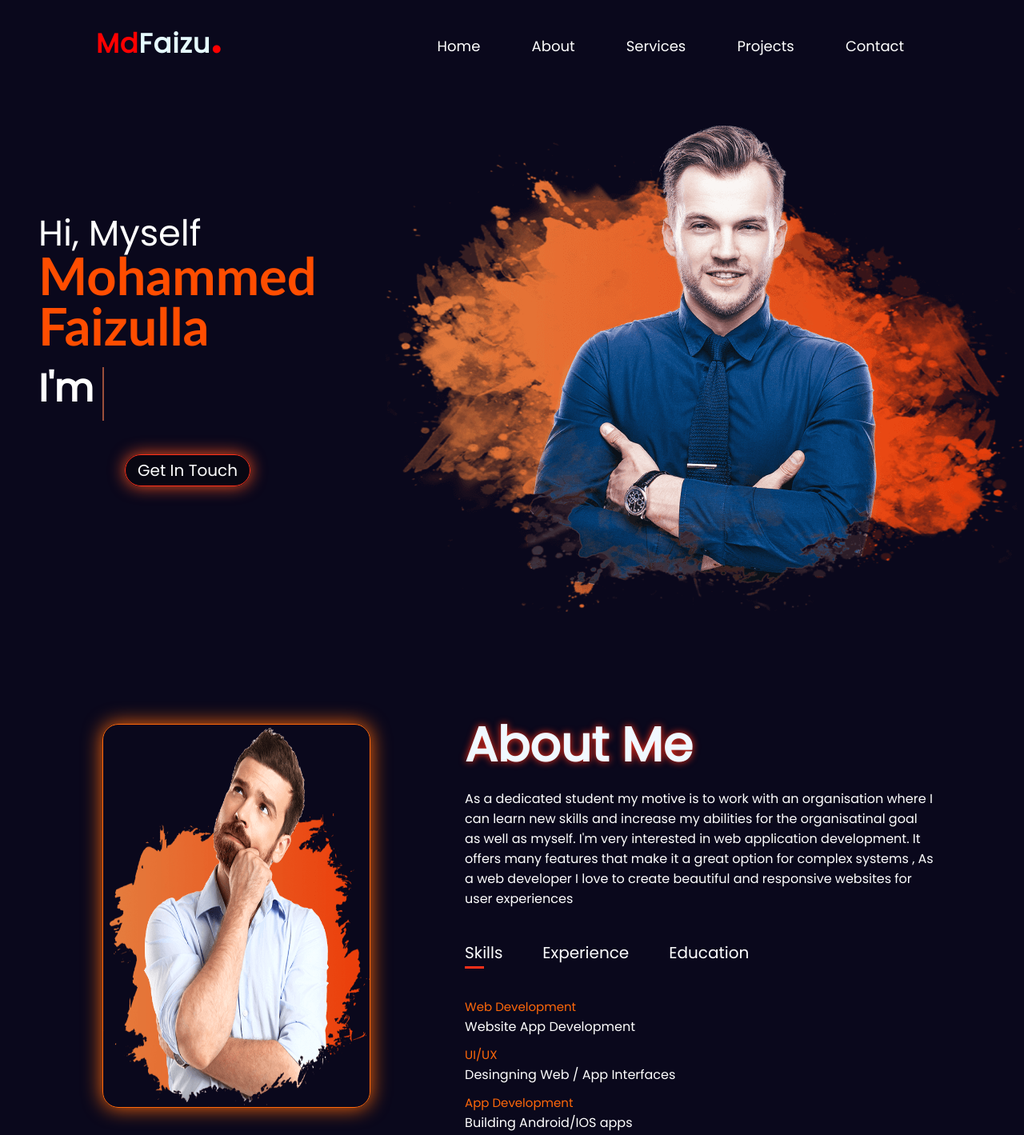
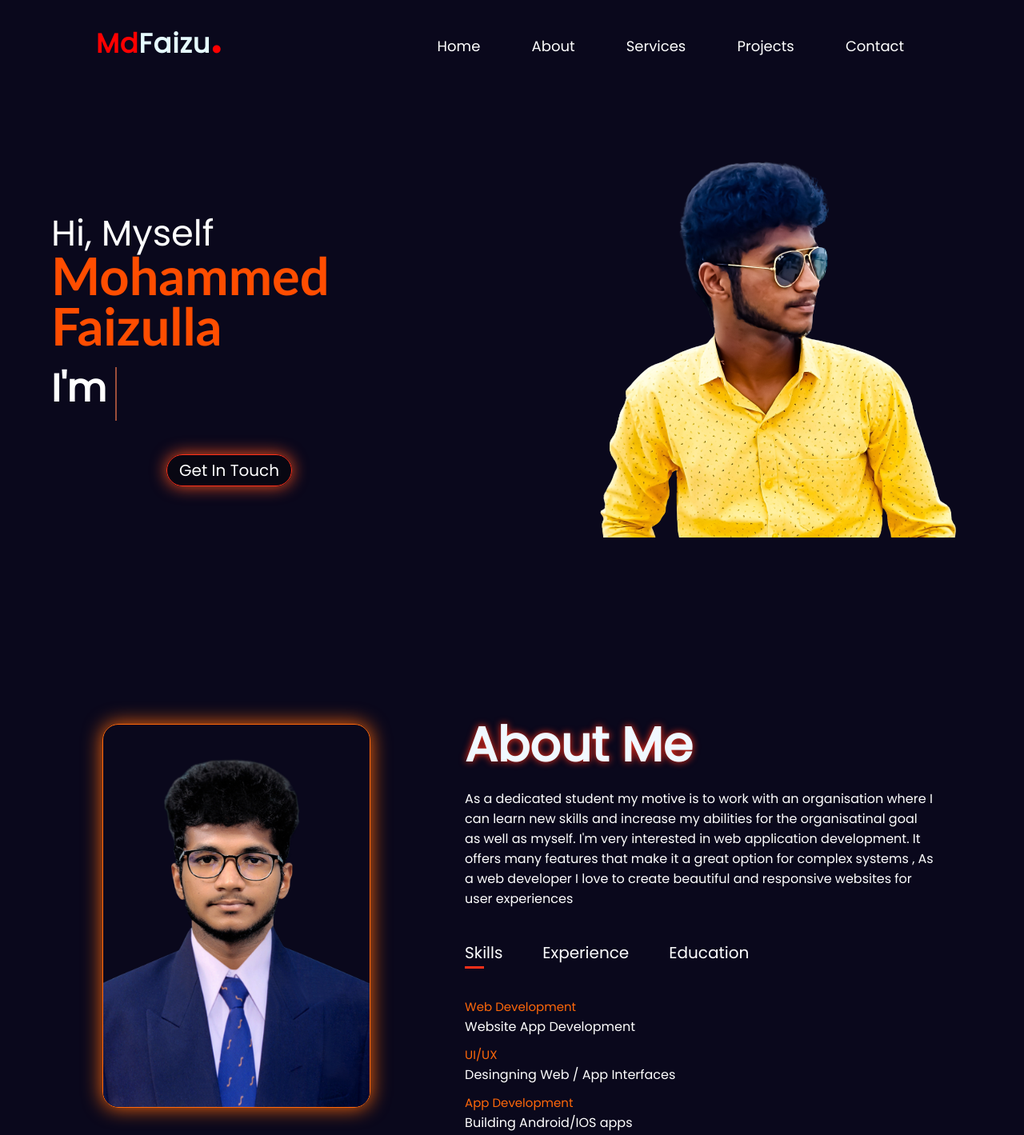
Before and after one commit to MdFaizu18/Faizu_Portfolio_, a plain HTML site: page index.html in a window 1280 px wide. Shown: the top 1419 px of the page at 80% size. Drawn offline with Linux system fonts and the light colour scheme.

Commit message:
Add files via upload

```diff
--- a/index.html
+++ b/index.html
@@ -71,7 +71,7 @@
 
             <!-- right side content of the layer one  -->
             <div class="rightsec">
-                <img src="./images/hero-banner-md.png" alt="">
+                <img src="./images/2.png" alt="">
             </div>
         </div>
     </div>
@@ -89,7 +89,7 @@
         <div class="secondlayer">
             <div class="row">
                 <div class="myimg">
-                    <img class="myimg1" src="./images/about-banner.png" alt="" height="400" width="400">
+                    <img class="myimg1" src="./images/1.png" alt="" height="400" width="400">
                 </div>
 
                 <div class="aboutme">
@@ -285,7 +285,7 @@
                         <a href="https://www.linkedin.com/in/mohammed-faizulla-34124a24a/?originalSubdomain=in" target="_blank"><i class="fa-brands fa-linkedin-in" style="color: #ff690a;"></i></a>
 
                     </div>
-                    <a href="./images/Resume -Mohammed Faizulla .pdf" class="downcv">Download CV</a>
+                    <a href="./images/Resume -Mohammed Faizulla.pdf" class="downcv">Download CV</a>
                 </div>
 
 
```
Also changed, not shown: images/1.png (added), images/2.png (added), images/3.png (added), images/gygyuil.jpg (added), 1 other file.
